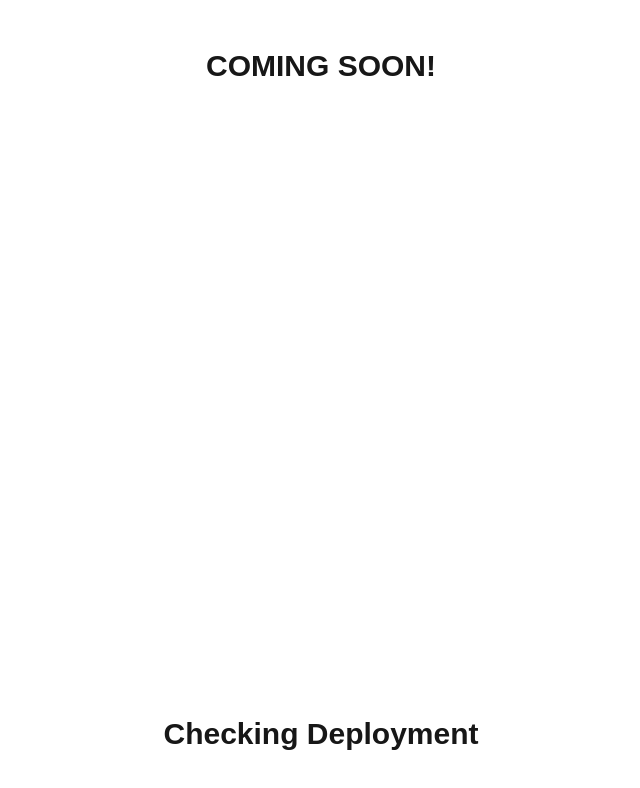
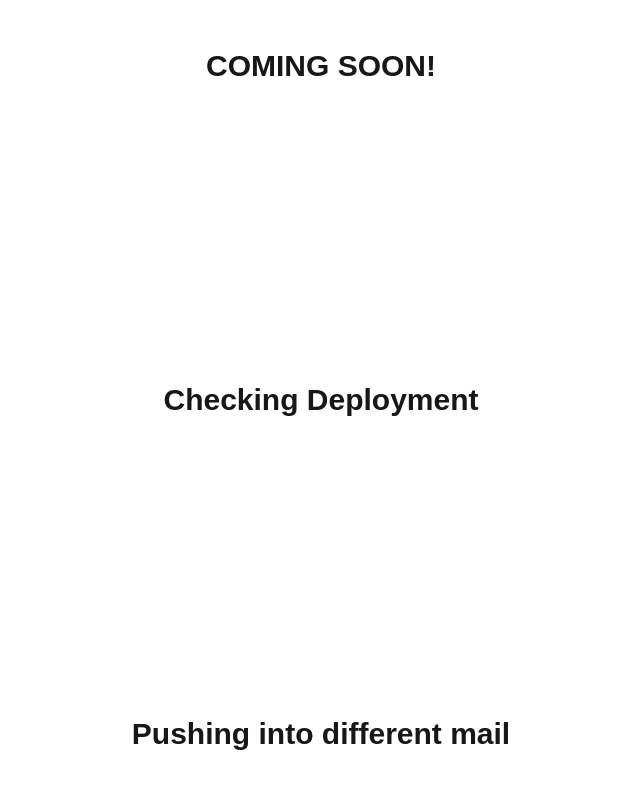
Before and after one commit to equeuedev/equeue-site, a Next.js app: page / in a window 1280 px wide. Shown: the top 788 px of the page, without its empty margins (319-959 px from the left). Built offline with nearby package versions, Linux system fonts and the light colour scheme.

Commit message:
pushing into dev for deployment

```diff
--- a/app/page.tsx
+++ b/app/page.tsx
@@ -4,7 +4,8 @@ export default function Home() {
   return (
     <div className="flex min-h-screen flex-col items-center justify-between p-24 py-12">
       <h1 className="text-3xl font-bold">COMING SOON!</h1>
-      <h1 className="text-3xl font-bold">Checking Deployment</h1>
+      <h2 className="text-3xl font-bold">Checking Deployment</h2>
+      <h3 className="text-3xl font-bold">Pushing into different mail</h3>
     </div>
   );
 }
```
